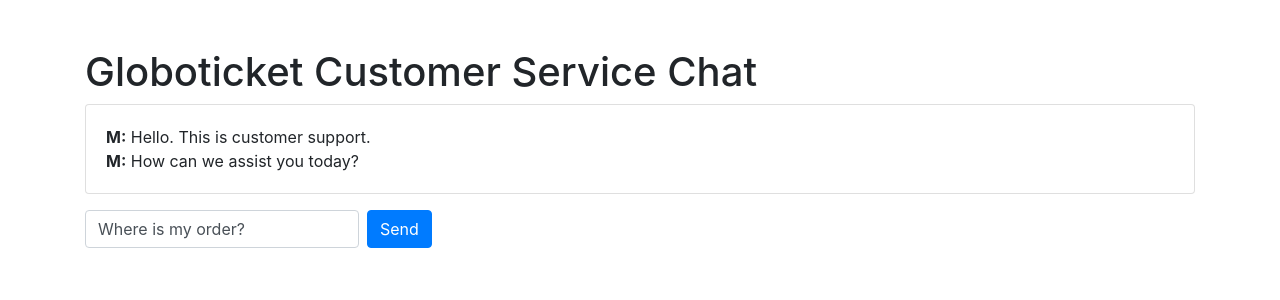
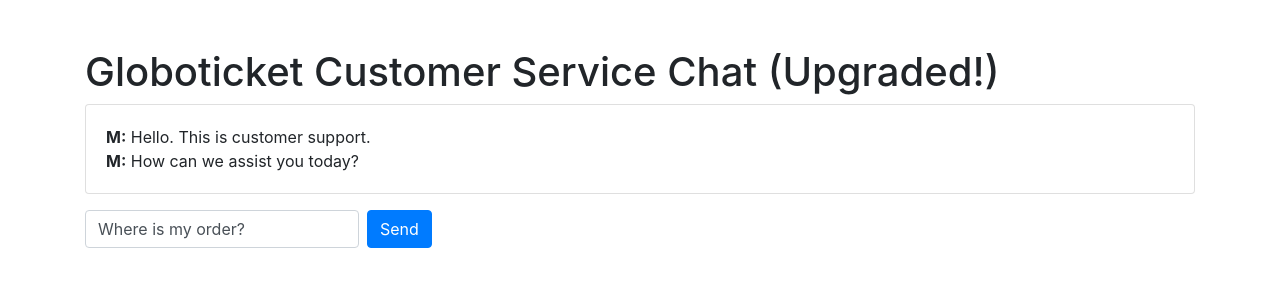
Before and after one commit to danielstern/vue-jest, a Vue app: page / in a window 1280 px wide. Shown: the top 300 px of the page. Built offline with nearby package versions, Linux system fonts and the light colour scheme.

Commit message:
upgrade the component

```diff
--- a/package.json
+++ b/package.json
@@ -8,7 +8,8 @@
     "start": "node ./index",
     "test": "jest",
     "test-ws": "jest -- workshop/index.spec.js",
-    "build": "webpack"
+    "build": "webpack",
+    "deploy": "git push origin master"
   },
   "keywords": [],
   "author": "",
--- a/src/routes/Chat/Chat.vue
+++ b/src/routes/Chat/Chat.vue
@@ -5,7 +5,7 @@
         <h1>
 
 
-            Globoticket Customer Service Chat
+            Globoticket Customer Service Chat (Upgraded!)
 
         </h1>
 
```
